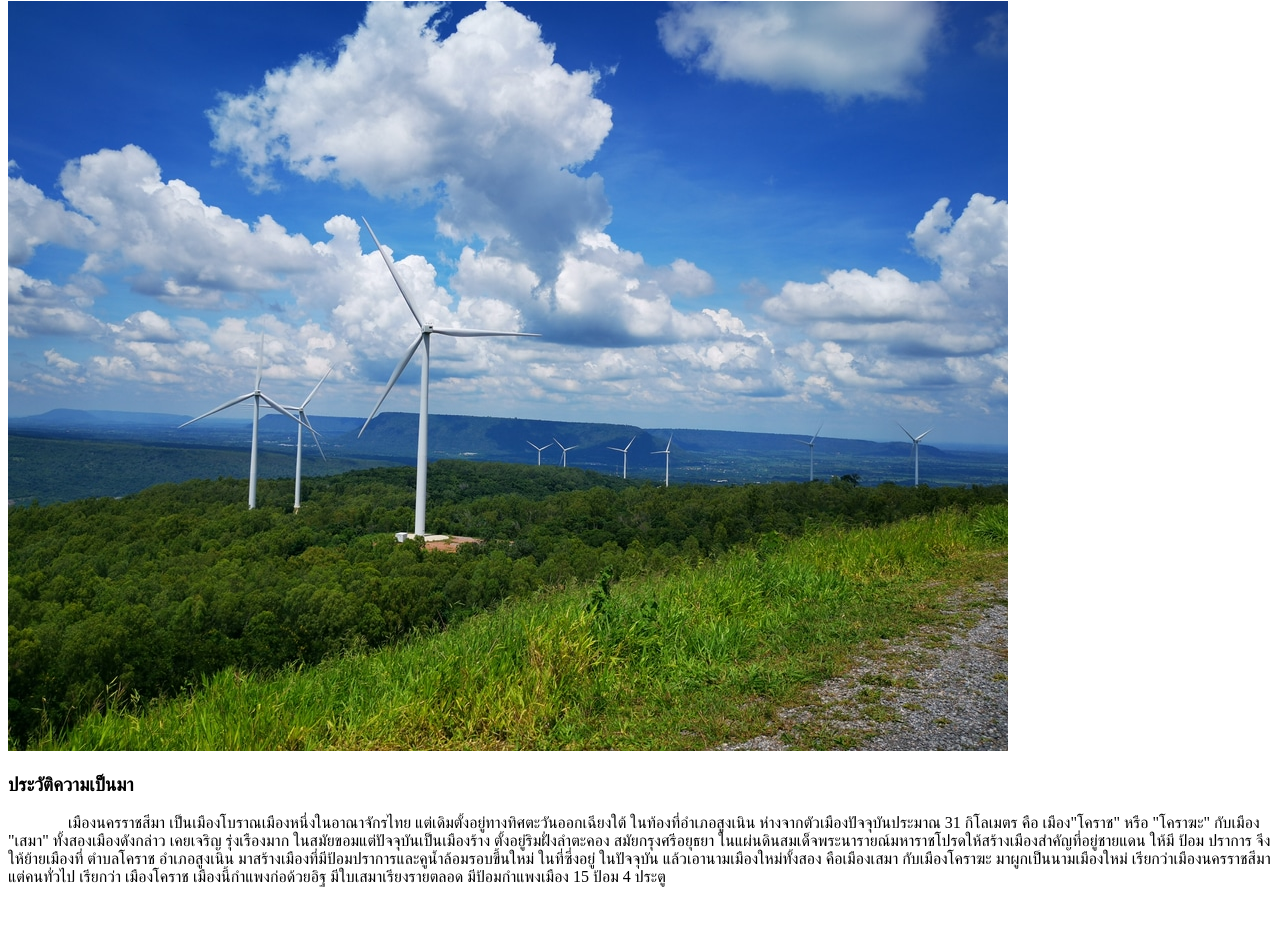
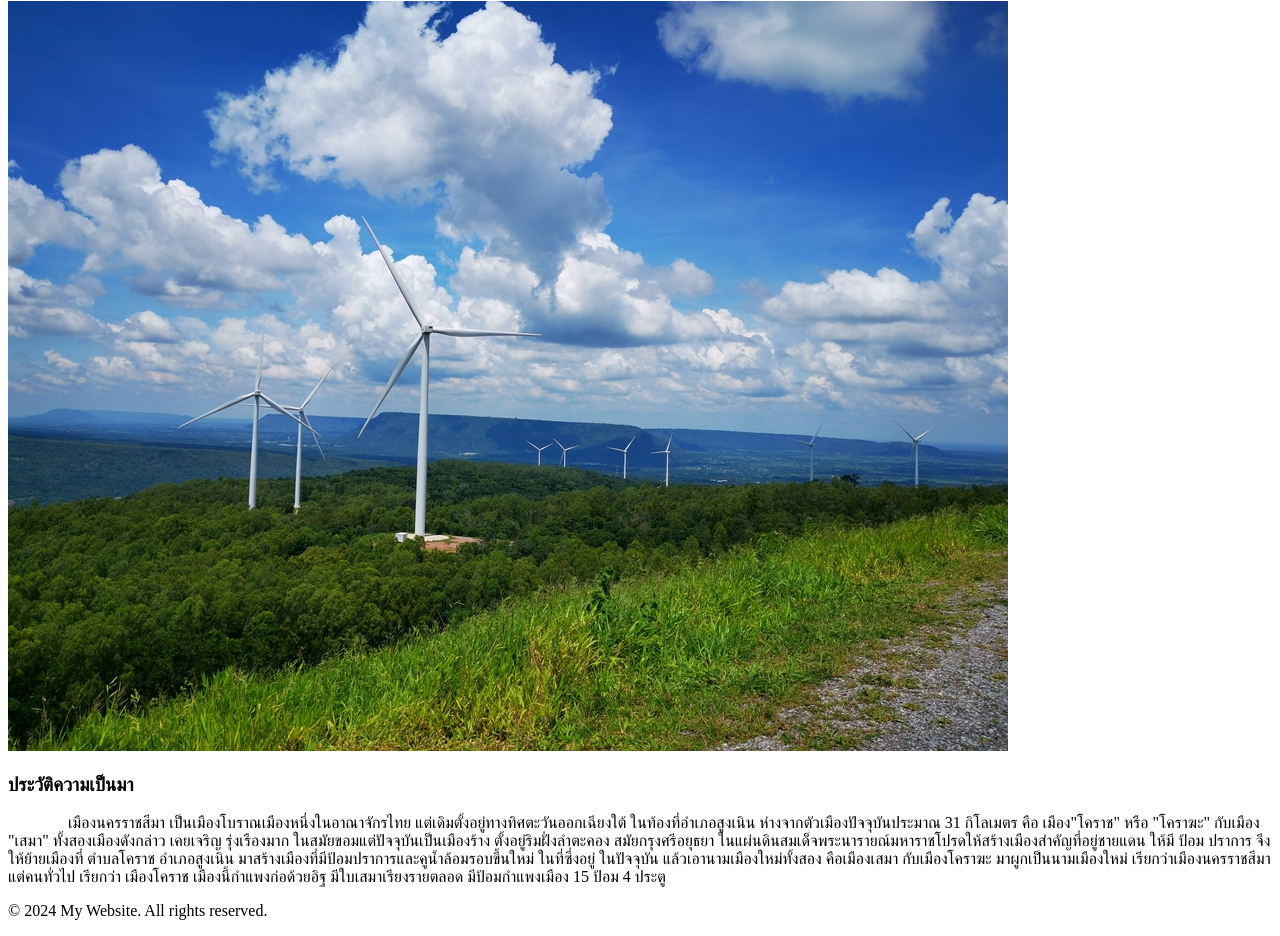
Before and after one commit to Fluxseafood/66160251-hw1, a plain HTML site: page index.html in a window 1280 px wide. Shown: the part 1809-2745 px from the top of the page. Before the commit the page ends 2711 px from the top, so only its background shows below. Drawn offline with Linux system fonts and the light colour scheme.

Commit message:
เพิ่มfooter

```diff
--- a/index.html
+++ b/index.html
@@ -71,6 +71,10 @@
             </section>
       </main>
 
+      <footer>
+            <p>&copy; 2024 My Website. All rights reserved.</p>
+      </footer>
+
 </body>
 
 </html>
```
